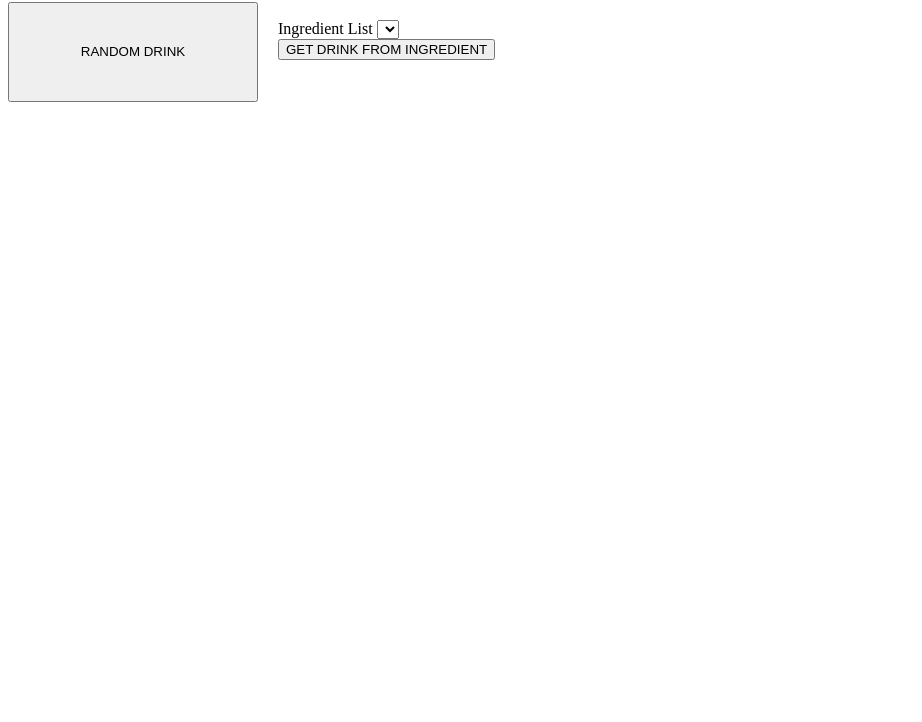
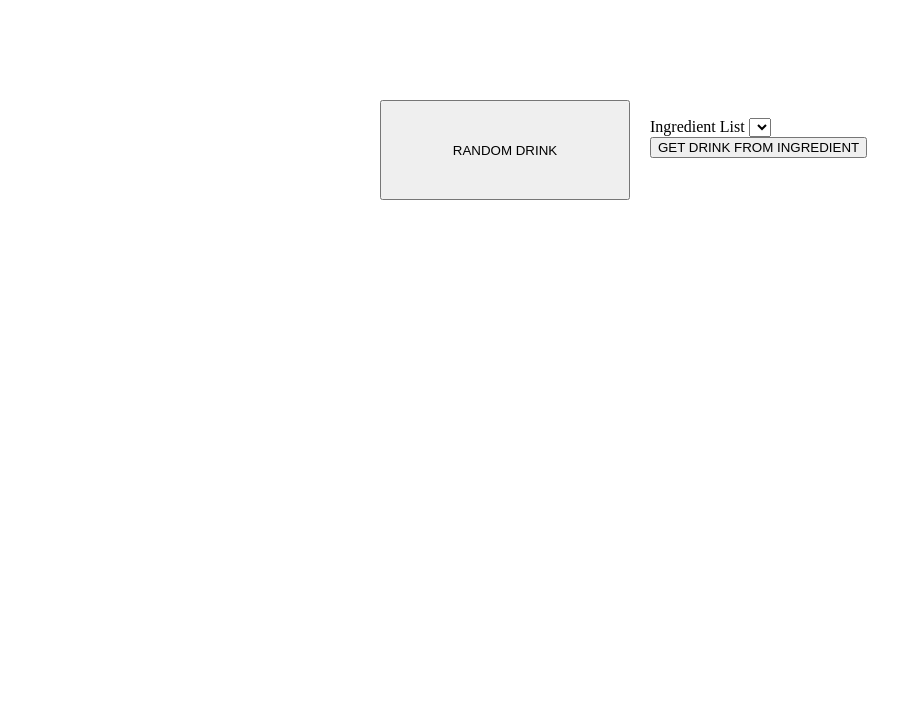
Before and after one commit to MHOAKEY/DRINK-API, a plain HTML site: page index.html in a window 1280 px wide. Shown: the part 78-800 px from the top of the page, without its empty margins (0-922 px from the left). Drawn offline with Linux system fonts and the light colour scheme; no server answers.

Commit message:
centered body, moved h1 tag into div for grid-item-1, changed number of all grid-items-#+1

```diff
--- a/index.html
+++ b/index.html
@@ -8,20 +8,22 @@
     <title>RANDOM DRINK</title>
   </head>
   <body>
-    <h1 id="h1"> LET'S GET DRINKIN'!</h1>
     <div class="grid-container">
-    <div class="grid-item grid-item-1">
+      <div class="grid-item grid-item-1">
+        <h1 id="h1"> LET'S GET DRINKIN'!</h1>
+      </div>
+    <div class="grid-item grid-item-2">
       <button id="random" onclick="getDrinkData()">RANDOM DRINK</button>
     </div>
-    <div class="grid-item grid-item-2">
+    <div class="grid-item grid-item-3">
     </br>
       <label for="ingredients">Ingredient List</label>
       <select name="ingredients" id="ingredients"></select>
     <button id="submitIngredient" onclick="getDrinkDataFromIngredientSelect()">GET DRINK FROM INGREDIENT</button>
     </div>
-    <div id="drinkContainer-image" class="grid-item grid-item-3"></div>
-    <div id="drinkContainer-typeAndIngredients" class="grid-item grid-item-4"></div>
-    <div id="drinkContainer-instructions" class="grid-item grid-item-5"></div>
+    <div id="drinkContainer-image" class="grid-item grid-item-4"></div>
+    <div id="drinkContainer-typeAndIngredients" class="grid-item grid-item-5"></div>
+    <div id="drinkContainer-instructions" class="grid-item grid-item-6"></div>
   </div>
     <footer>
       <script src="script.js"></script>
--- a/styles.css
+++ b/styles.css
@@ -1,10 +1,11 @@
+body {
+  display: flex;
+  justify-content: center;
+}
+
 #random {
   height: 100px;
   width: 250px;
-}
-
-#h1 {
-  text-align: center;
 }
 
 .grid-container {
@@ -14,7 +15,13 @@
   grid-gap: 20px;
 }
 
-.grid-item-5 {
+.grid-item-1 {
+  grid-column-start: 1;
+  grid-column-end: -1;
+  text-align: center;
+}
+
+.grid-item-6 {
   grid-column-start: 1;
   grid-column-end: -1;
 }
```
